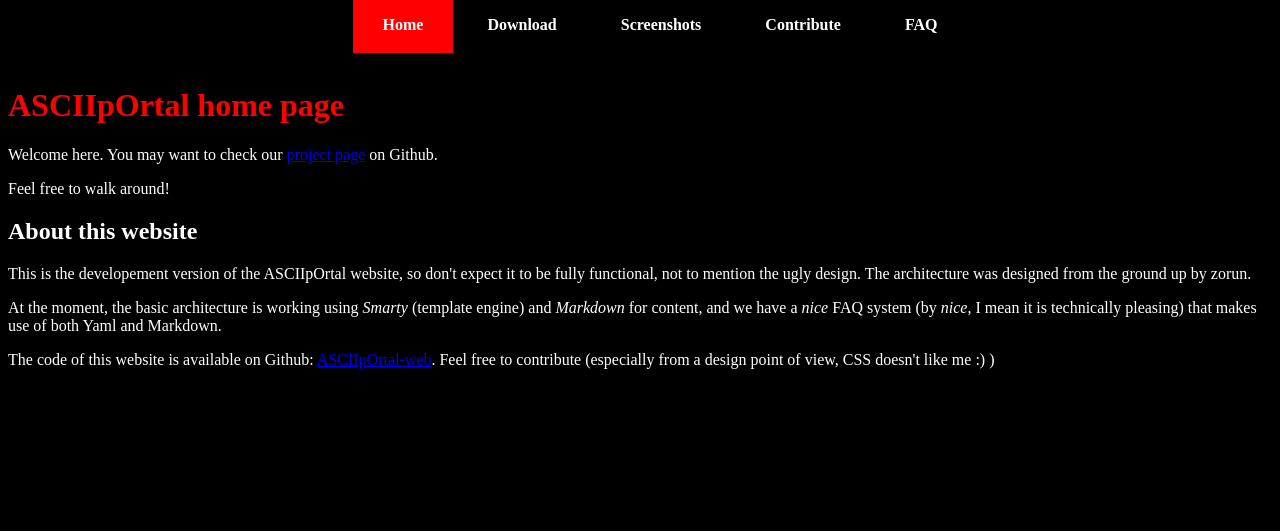
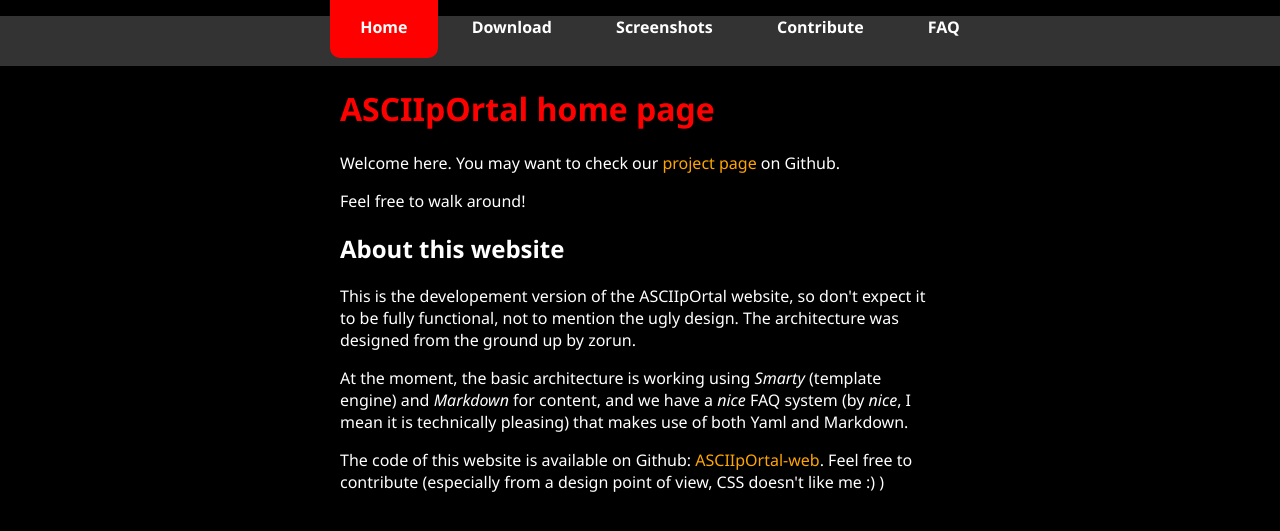
Before and after one commit to zorun/ASCIIpOrtal-web, a PHP site: page /index.php in a window 1280 px wide. Shown: the top 531 px of the page. Run offline with PHP 8.4, Linux system fonts and the light colour scheme.

Commit message:
Better css...

```diff
--- a/css/asciiportal.css
+++ b/css/asciiportal.css
@@ -3,28 +3,28 @@
 body {
   background: black;
   color: white;
-}
-
-h1 {
-  color: red;
+  height:100%;
+  margin: 0px;
+  font-family: "Segoe UI", "Lucida Grande", Tahoma, Verdana, Arial;
 }
 
 
 /* Menu display */
 
-ul.menu {
-  background: black;
-
-  text-align: center;
-  height: 50px;
+#menu
+{
+    text-align: center;
+    height: 50px;
+    background: #333;
 }
 
-ul.menu li {
+#menu ul.menu li {
   display: inline;
-  /*height: 30px;*/
 }
 
-ul.menu li a, ul.menu li a#visited {
+#menu ul li a, #menu ul li a#visited {
+  border-bottom-left-radius: 10px 10px;
+  border-bottom-right-radius: 10px 10px;
   margin: 0px 0px;
   padding: 20px 30px;
   color: white;
@@ -32,12 +32,34 @@ ul.menu li a, ul.menu li a#visited {
   font-weight: bold;
 }
 
-ul.menu li a:hover {
+#menu ul li a:hover {
   background: orange;
 }
 
-ul.menu li#current_page a {
+#menu ul li#current_page a {
   background: red;
+}
+
+
+/* Container */
+
+#container
+{
+    width: 600px;
+    margin: 0px auto;
+}
+
+#container h1 {
+  color: red;
+}
+
+#container a {
+    color: orange;
+    text-decoration: none;
+}
+
+#container a:hover {
+    font-style: italic;
 }
 
 
--- a/templates/footer.tpl
+++ b/templates/footer.tpl
@@ -1,2 +1,3 @@
+</div>
 </body>
 </html>
--- a/templates/menu.tpl
+++ b/templates/menu.tpl
@@ -1,4 +1,5 @@
 {nocache}
+<div id="menu">
   <ul class="menu">
     {foreach $menuitems as $item}
       {if $item@key eq $page}
@@ -10,4 +11,6 @@
       </li>
     {/foreach}
   </ul>
+</div>
 {/nocache}
+<div id="container">
```
Lines whose indentation alone changed are shown as unchanged.
